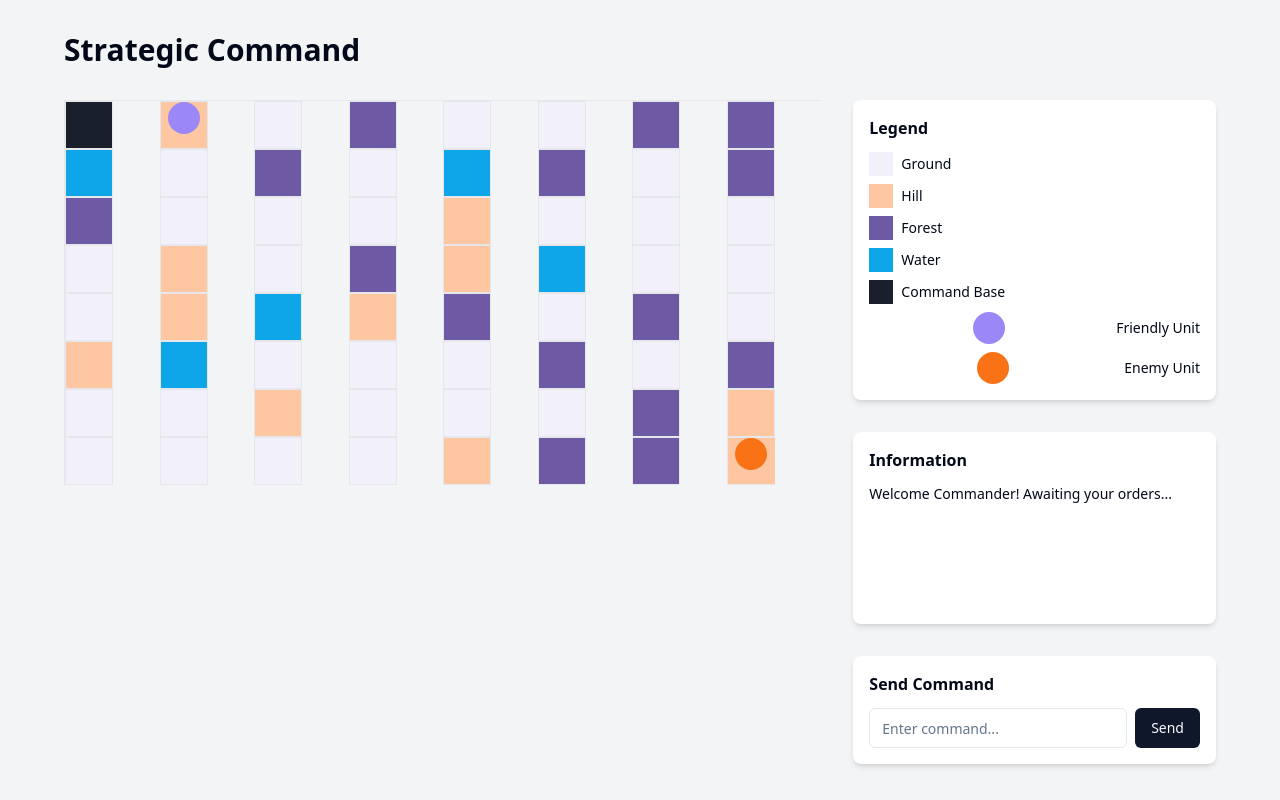
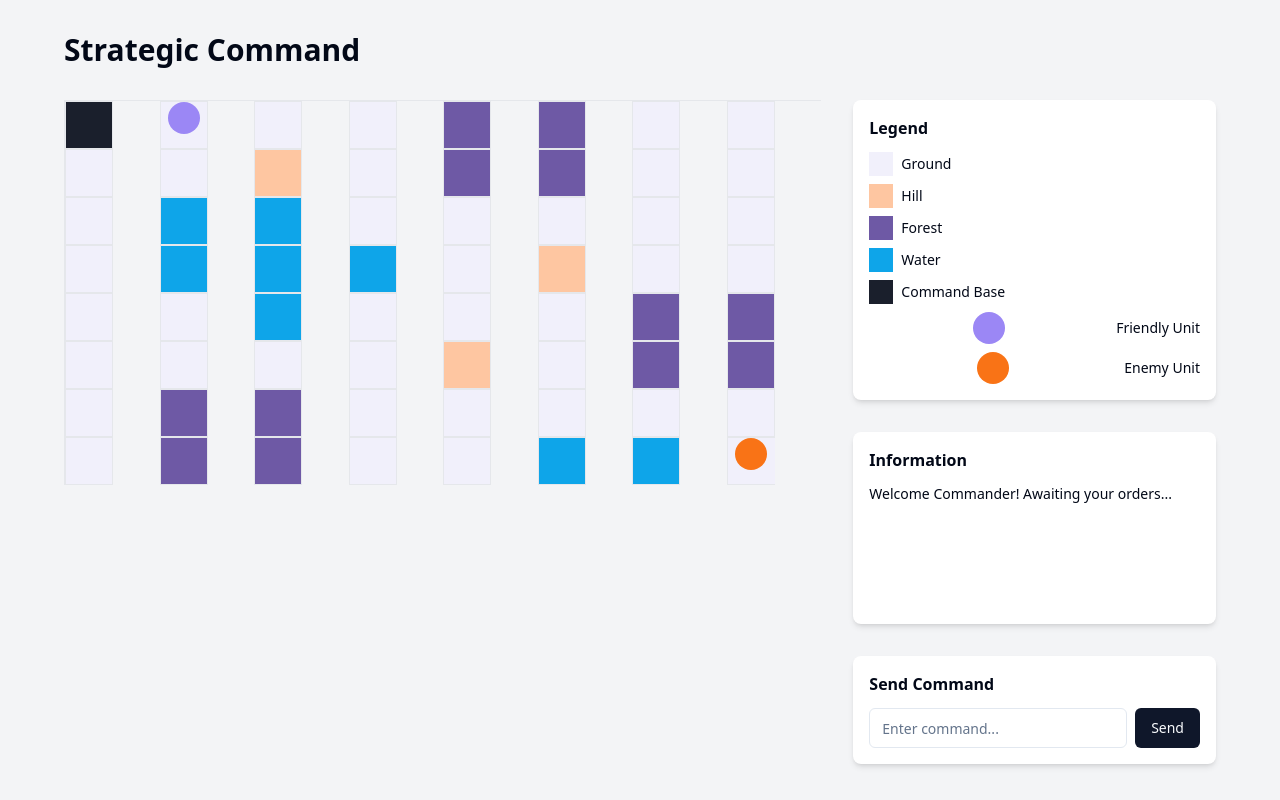
Before and after one commit to victorbjor/grid-tactics-battlefield, a React (Vite) app: page / in a window 1280 px wide. Built offline with nearby package versions, Linux system fonts and the light colour scheme.

Commit message:
Refactor terrain generation logic
Modify the terrain generation in the game to ensure it is consistent across games. Implement logic to group lake and forest tiles while allowing hills to appear as single tiles.
[skip gpt_engineer]

```diff
--- a/src/pages/Index.tsx
+++ b/src/pages/Index.tsx
@@ -14,21 +14,22 @@ const Index = () => {
     messages: ['Welcome Commander! Awaiting your orders...'],
   });
 
-  // Initialize the game board
+  // Initialize the game board with a fixed map layout
   useEffect(() => {
-    const initialGrid = gameState.grid.map((row, y) =>
-      row.map((_, x) => {
-        if (x === 0 && y === 0) return 'base';
-        if (Math.random() < 0.2) return 'hill';
-        if (Math.random() < 0.2) return 'forest';
-        if (Math.random() < 0.1) return 'water';
-        return 'ground';
-      })
-    );
+    const fixedGrid: TerrainType[][] = [
+      ['base', 'ground', 'ground', 'ground', 'forest', 'forest', 'ground', 'ground'],
+      ['ground', 'ground', 'hill', 'ground', 'forest', 'forest', 'ground', 'ground'],
+      ['ground', 'water', 'water', 'ground', 'ground', 'ground', 'ground', 'ground'],
+      ['ground', 'water', 'water', 'water', 'ground', 'hill', 'ground', 'ground'],
+      ['ground', 'ground', 'water', 'ground', 'ground', 'ground', 'forest', 'forest'],
+      ['ground', 'ground', 'ground', 'ground', 'hill', 'ground', 'forest', 'forest'],
+      ['ground', 'forest', 'forest', 'ground', 'ground', 'ground', 'ground', 'ground'],
+      ['ground', 'forest', 'forest', 'ground', 'ground', 'water', 'water', 'ground'],
+    ];
 
     setGameState(prev => ({
       ...prev,
-      grid: initialGrid,
+      grid: fixedGrid,
       units: {
         'friendly-1': { id: 'friendly-1', type: 'friendly', x: 1, y: 0 },
         'enemy-1': { id: 'enemy-1', type: 'enemy', x: 7, y: 7 },
@@ -37,8 +38,6 @@ const Index = () => {
   }, []);
 
   const handleSendMessage = (message: string) => {
-    // Here you would normally send the message to your backend
-    // For now, we'll just add it to the messages
     setGameState(prev => ({
       ...prev,
       messages: [...prev.messages, `Command: ${message}`],
```
